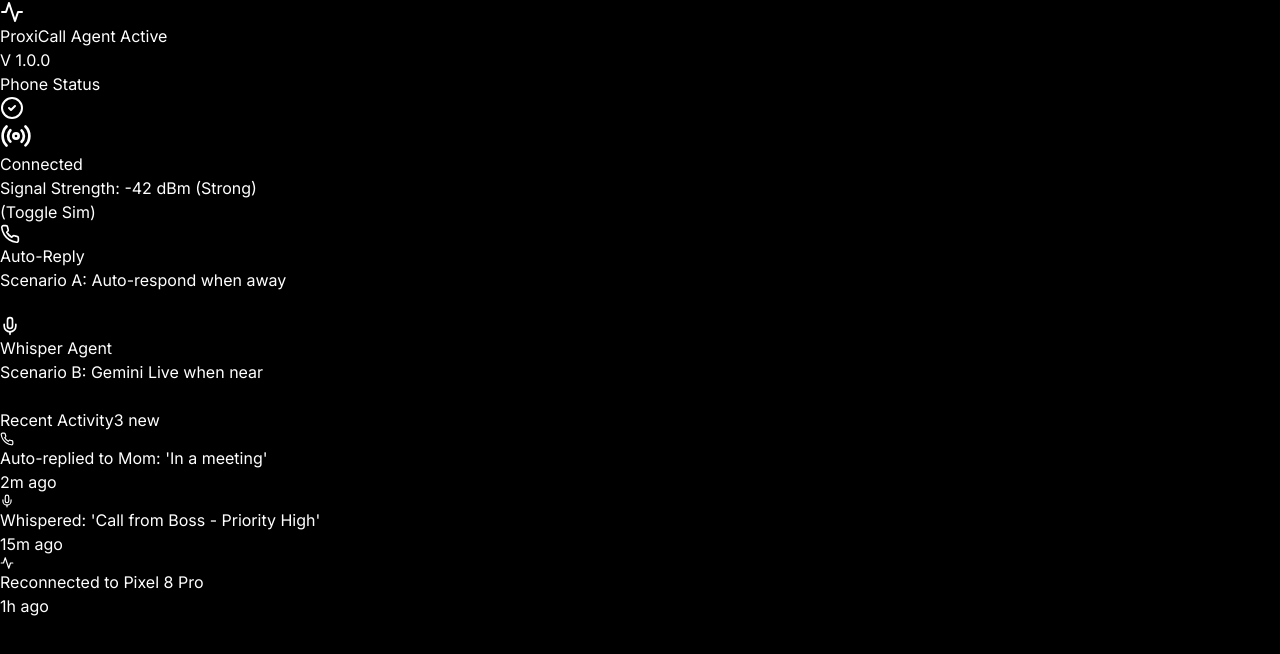
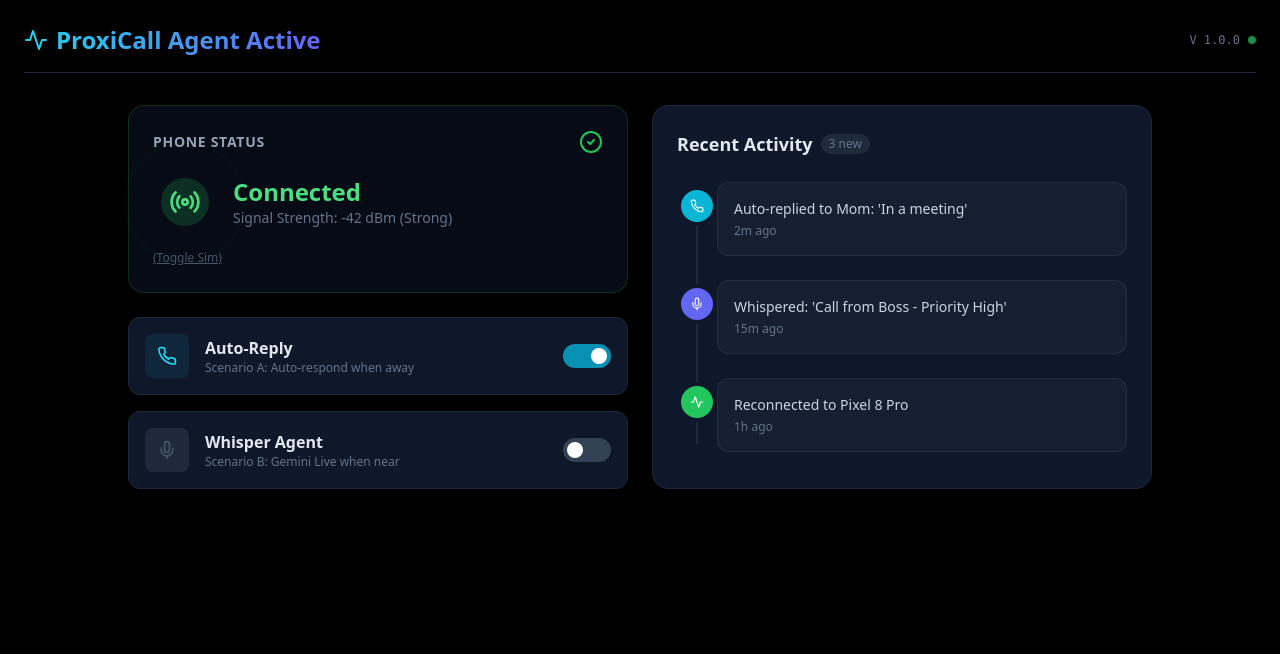
Before and after one commit to SKYGOD07/Proxicall, a Next.js app in the folder web/: page / in a window 1280 px wide. Shown: the top 654 px of the page. Built offline with nearby package versions, Linux system fonts and the light colour scheme.

Commit message:
chore(web): add Tailwind and TypeScript configuration

```diff
--- /dev/null
+++ b/web/postcss.config.js
@@ -0,0 +1,6 @@
+module.exports = {
+    plugins: {
+        tailwindcss: {},
+        autoprefixer: {},
+    },
+}
--- /dev/null
+++ b/web/tailwind.config.js
@@ -0,0 +1,12 @@
+/** @type {import('tailwindcss').Config} */
+module.exports = {
+    content: [
+        "./app/**/*.{js,ts,jsx,tsx,mdx}",
+        "./pages/**/*.{js,ts,jsx,tsx,mdx}",
+        "./components/**/*.{js,ts,jsx,tsx,mdx}",
+    ],
+    theme: {
+        extend: {},
+    },
+    plugins: [],
+}
```
Also changed, not shown: web/tsconfig.json (added, +34 -0 lines).
